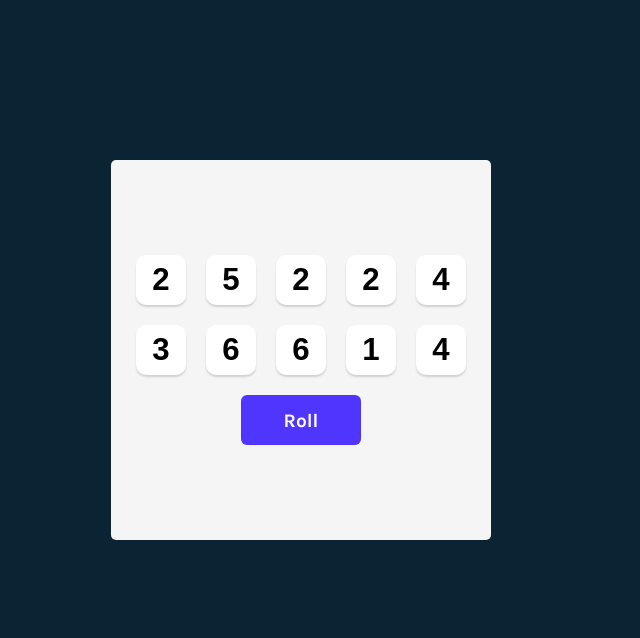
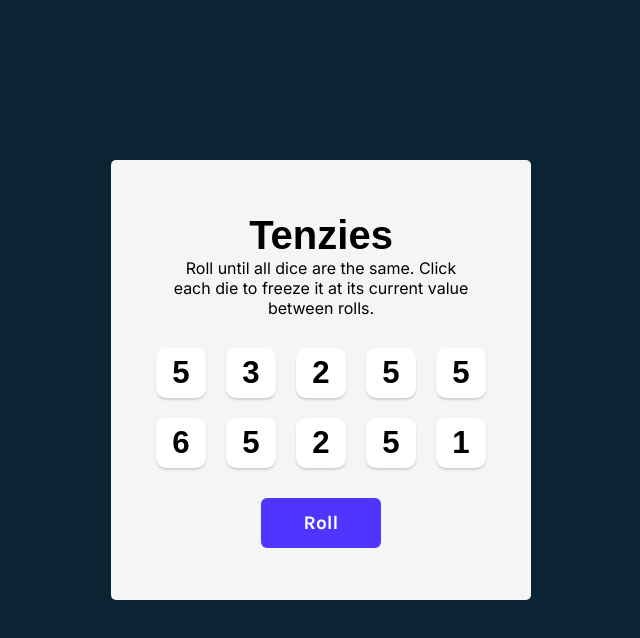
Before and after one commit to katrin-ibrahim/Tenzies, a React (Vite) app: page / in a window 1280 px wide. Shown: the top 638 px of the page, without its empty margins (337-977 px from the left). Built offline with nearby package versions, Linux system fonts and the light colour scheme.

Commit message:
added game instructionsand fixed holdDice()
holdDice() now maintins selecteddice between rolls

```diff
--- a/src/App.css
+++ b/src/App.css
@@ -16,20 +16,32 @@
 } */
 main {
   background-color: #F5F5F5;
-  height:340px;
+  height:360px;
   width: 340px;
   border-radius: 5px;
   position: absolute;
   left: 35%;
   top: 20%;
-  padding: 20px;
+  padding: 40px;
   display: flex;
   flex-direction: column;
   justify-content: center;
   align-items: center;
 
 }
+.title {
+  font-size: 40px;
+  margin: 0;
+}
 
+.instructions {
+  font-family: 'Inter', sans-serif;
+  font-weight: 400;
+  margin-top: 0;
+  margin-bottom: 30px;
+  text-align: center;
+  max-width: 300px;
+}
 .die-container{
   display: grid;
   grid-template: auto auto / repeat(5, 1fr);
@@ -66,7 +78,7 @@
   color: white;
   font-size: 1.2rem;
   font-family: 'Karla', sans-serif;
-  margin-top: 20px;
+  margin-top: 30px;
   cursor: pointer;
 }
 
--- a/src/App.jsx
+++ b/src/App.jsx
@@ -8,14 +8,18 @@
 
   const [dice,setDice] = useState(allNewDice())
 
+  function generateNewDie(){
+      return {
+        value: Math.ceil(Math.random() * 6),
+        isHeld:false,
+        id: nanoid()
+        }
+  }
+
   function allNewDice(){
     const newDice = []
     for (let i = 0; i < 10; i++) {
-        newDice.push({
-          value: Math.ceil(Math.random() * 6),
-          isHeld:false,
-          id: nanoid()
-          })
+        newDice.push(generateNewDie())
     }
     return newDice
 
@@ -26,7 +30,11 @@
   ))
 
   function rollDice(){
-    setDice(allNewDice())
+    setDice(prevDice => prevDice.map(die => {
+      return die.isHeld?
+      die:
+      generateNewDie()
+    }))
   }
 
   function holdDice(id) {
@@ -42,6 +50,8 @@
   return (
 
       <main>
+        <h1 className="title">Tenzies</h1>
+        <p className="instructions">Roll until all dice are the same. Click each die to freeze it at its current value between rolls.</p>
         <div className="die-container">
           {diceElements}
         </div>
```
